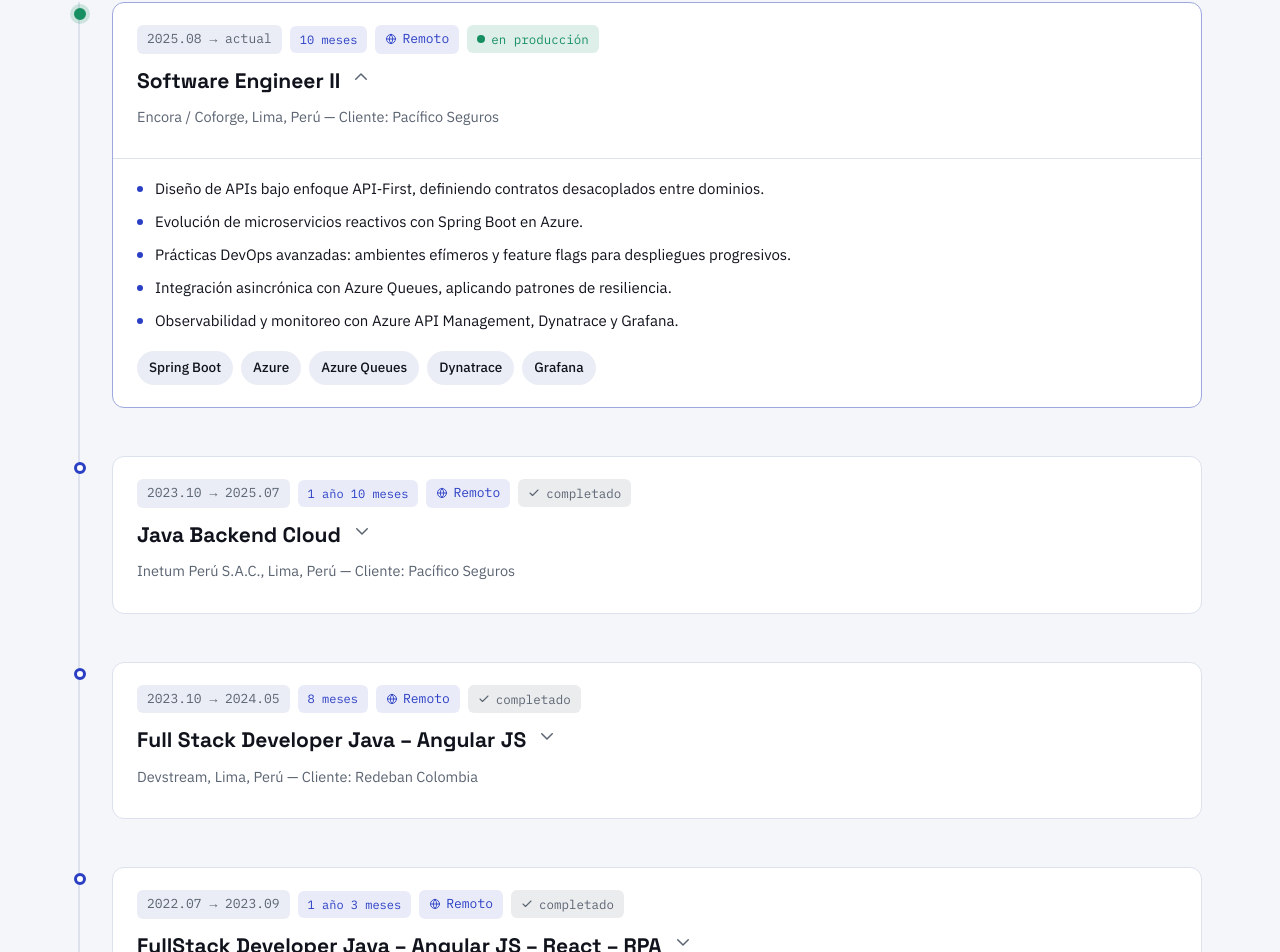
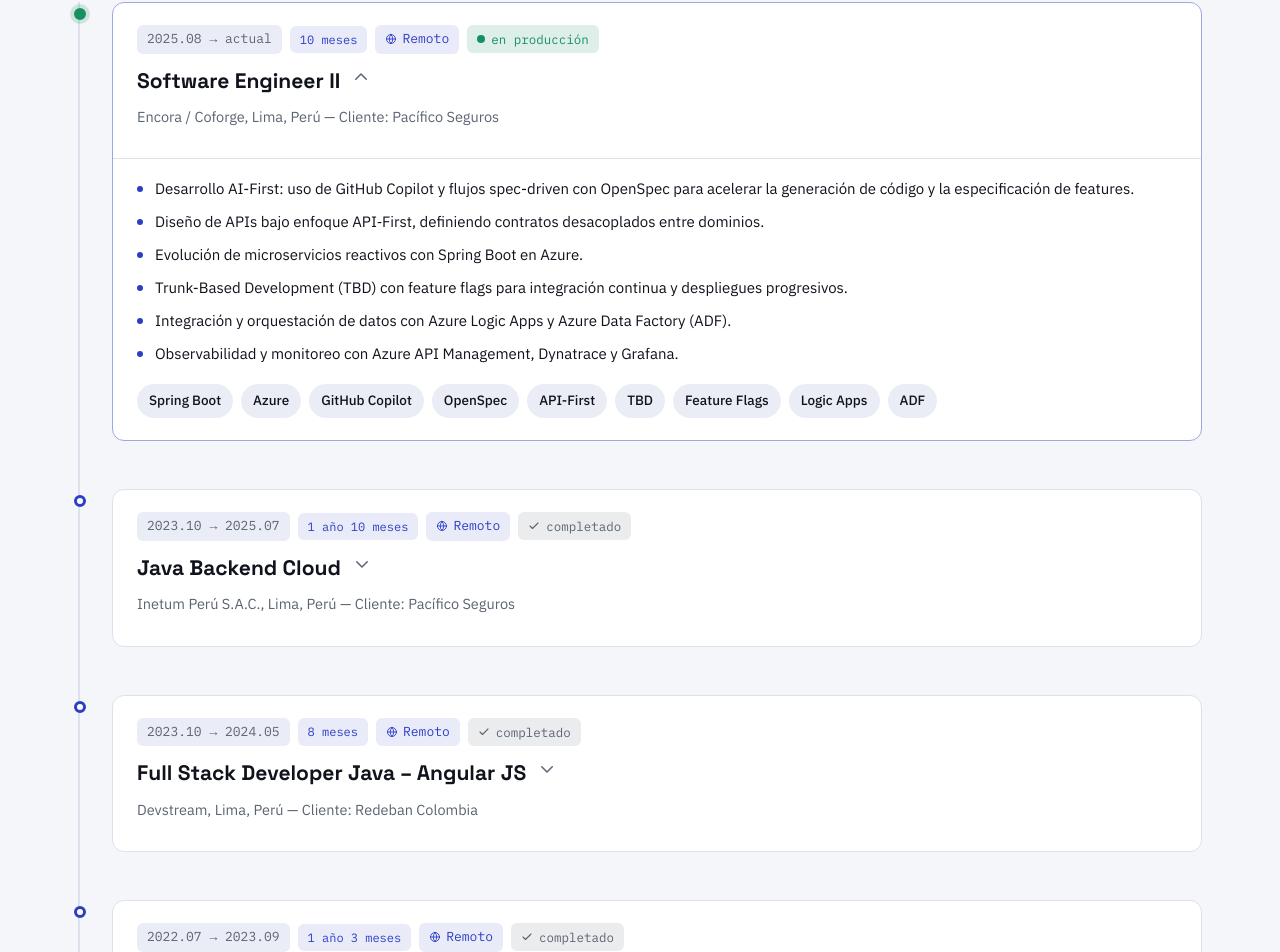
Before and after one commit to danielgutierrez13/mi-portafolio, a React (Vite) app: page / in a window 1280 px wide. Shown: the part 3842-4794 px from the top of the page. Built offline with nearby package versions, Linux system fonts and the light colour scheme.

Commit message:
[feature]: update experience section with new AI-First development practices and enhanced technology stack

```diff
--- a/src/data/experience.ts
+++ b/src/data/experience.ts
@@ -49,13 +49,14 @@ export const EXPERIENCE: ExperienceItem[] = [
     meta: 'Encora / Coforge, Lima, Perú — Cliente: Pacífico Seguros',
     modality: 'remoto',
     bullets: [
+      'Desarrollo AI-First: uso de GitHub Copilot y flujos spec-driven con OpenSpec para acelerar la generación de código y la especificación de features.',
       'Diseño de APIs bajo enfoque API‑First, definiendo contratos desacoplados entre dominios.',
       'Evolución de microservicios reactivos con Spring Boot en Azure.',
-      'Prácticas DevOps avanzadas: ambientes efímeros y feature flags para despliegues progresivos.',
-      'Integración asincrónica con Azure Queues, aplicando patrones de resiliencia.',
+      'Trunk-Based Development (TBD) con feature flags para integración continua y despliegues progresivos.',
+      'Integración y orquestación de datos con Azure Logic Apps y Azure Data Factory (ADF).',
       'Observabilidad y monitoreo con Azure API Management, Dynatrace y Grafana.',
     ],
-    chips: ['Spring Boot', 'Azure', 'Azure Queues', 'Dynatrace', 'Grafana'],
+    chips: ['Spring Boot', 'Azure', 'GitHub Copilot', 'OpenSpec', 'API-First', 'TBD', 'Feature Flags', 'Logic Apps', 'ADF'],
     certificate: null,
   },
   {
```
